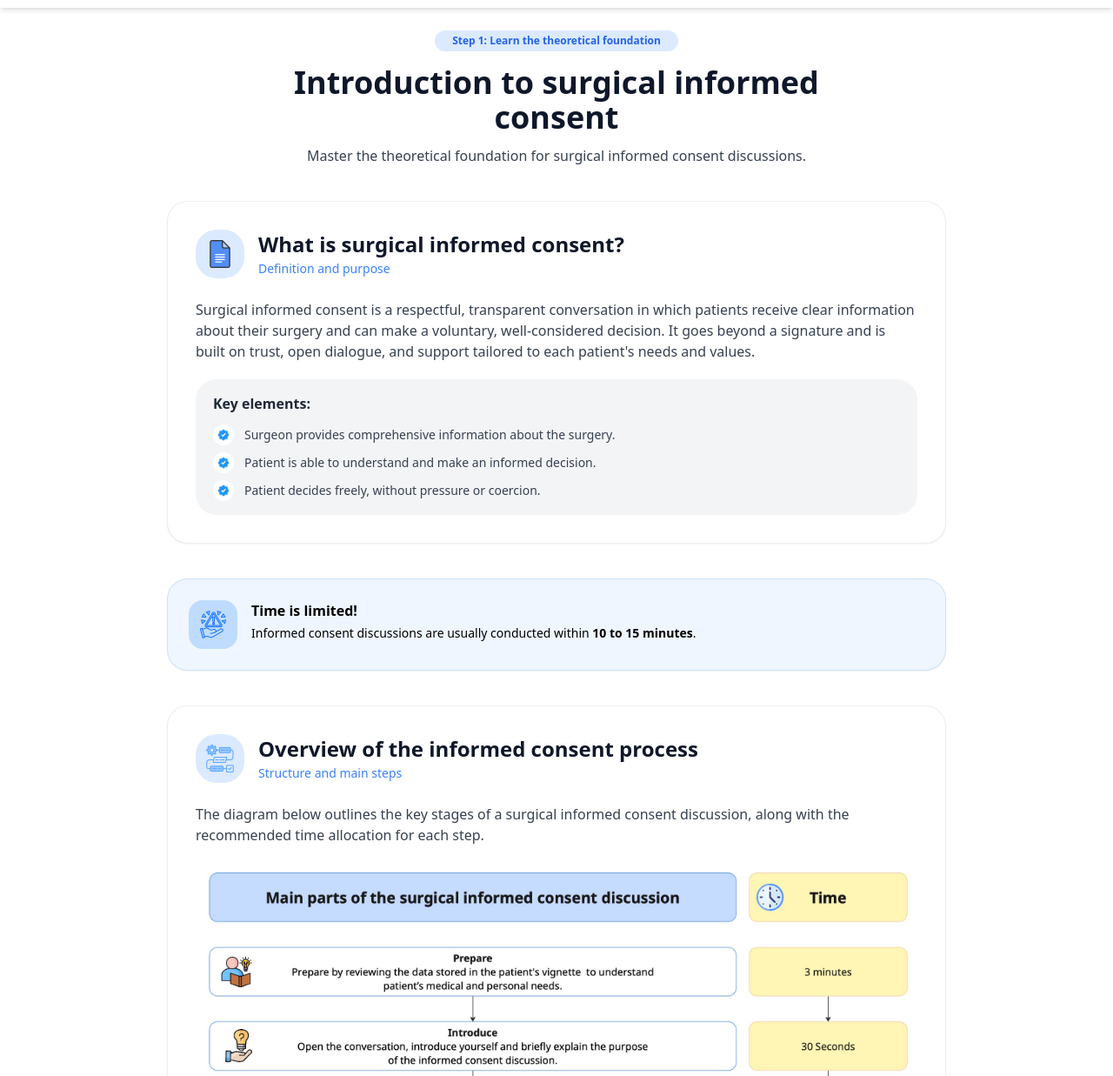
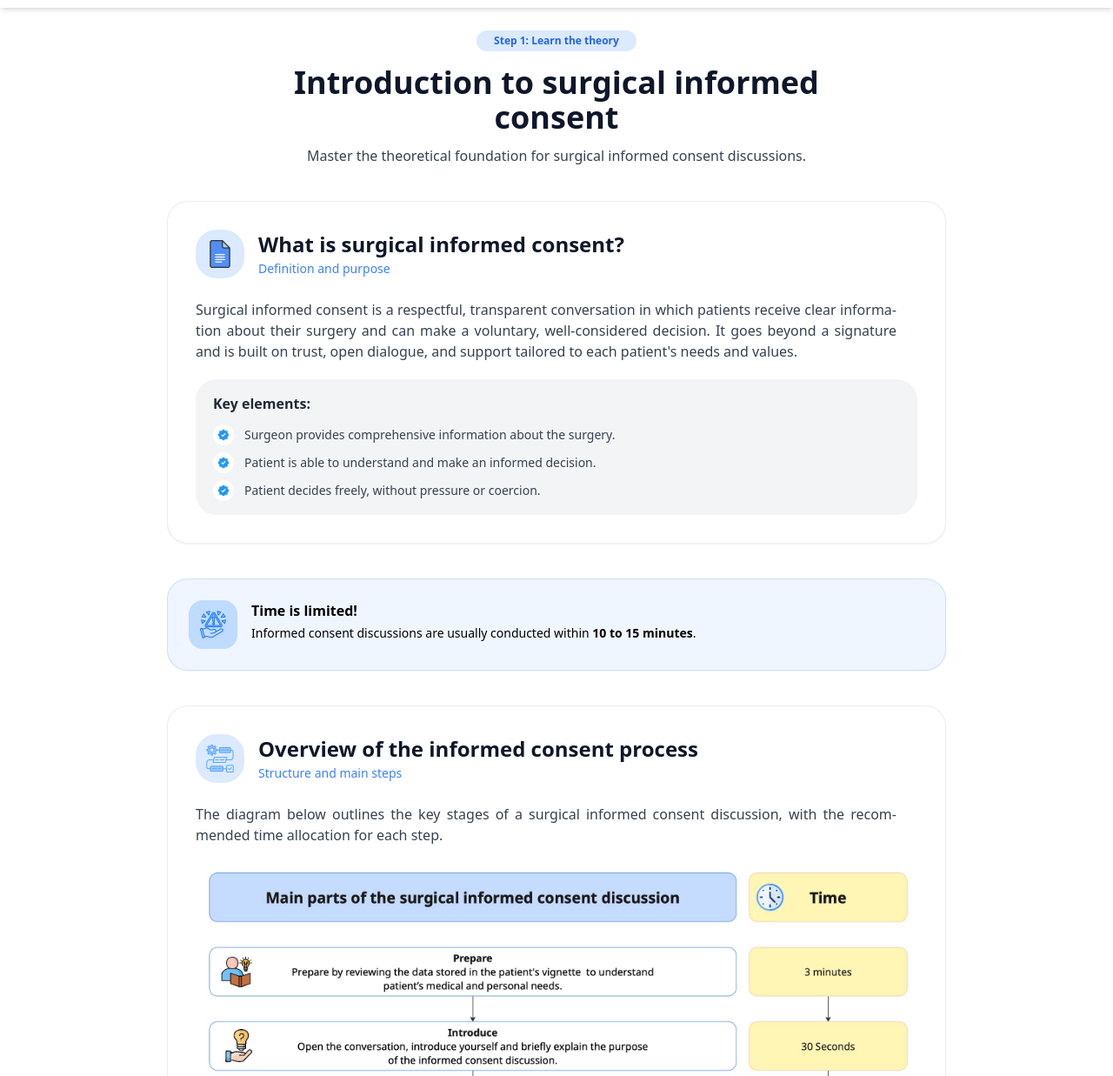
Before and after one commit to lanacvijic-bfh/surgibot-website, a website with bundled scripts: page public/learning-module.html in a window 1280 px wide. Shown: the part 63-1300 px from the top of the page at 87% size. Built offline with nearby package versions, Linux system fonts and the light colour scheme.

Commit message:
New adjustments on the website

```diff
--- a/public/learning-module.html
+++ b/public/learning-module.html
@@ -90,7 +90,7 @@
       <section class="max-w-3xl mx-auto text-center px-4">
         <!-- "Hero Section" - What is the purpose of this training platform -->
         <div class="inline-block px-5 py-1 mb-4 rounded-full bg-blue-100 text-blue-600 text-xs font-semibold">
-          Step 1: Learn the theoretical foundation
+          Step 1: Learn the theory
         </div>
         <h1 class="text-l md:text-4xl font-extrabold text-slate-900 mb-3">
           Introduction to surgical informed consent
@@ -125,7 +125,9 @@
           </div>
 
           <!-- Short explanation of surgical informed consent -->
-          <p class="text-sm md:text-base text-gray-700 mb-5 leading-relaxed text-left">
+          <p class="text-sm md:text-base text-gray-700 mb-5 leading-relaxed
+          text-justify [text-wrap:pretty] [hyphens:auto]
+          px-5 md:px-6 pl-0 md:pl-0">
             Surgical informed consent is a respectful, transparent conversation in which patients
             receive clear information about their surgery and can make a voluntary, well-considered
             decision. It goes beyond a signature and is built on trust, open dialogue, and support
@@ -234,8 +236,11 @@
           </div>
 
           <!-- Figure showing the important stages of the surgical informed consent -->
-          <p class="text-sm md:text-base text-gray-700 mb-5 leading-relaxed text-left">
-            The diagram below outlines the key stages of a surgical informed consent discussion, along with the recommended time allocation for each step.
+          <p class="text-sm md:text-base text-gray-700 mb-5 leading-relaxed
+          text-justify [text-wrap:pretty] [hyphens:auto]
+          px-5 md:px-6 pl-0 md:pl-0">
+            The diagram below outlines the key stages of a surgical informed consent discussion,
+            with the recommended time allocation for each step.
           </p>
 
           <div class="flex justify-center my-6">
```
